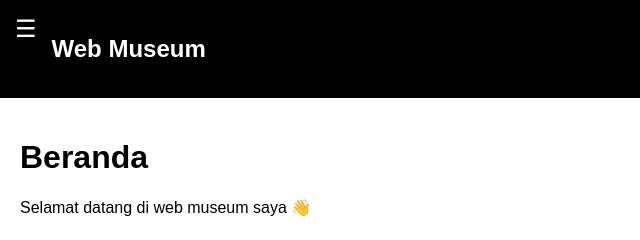
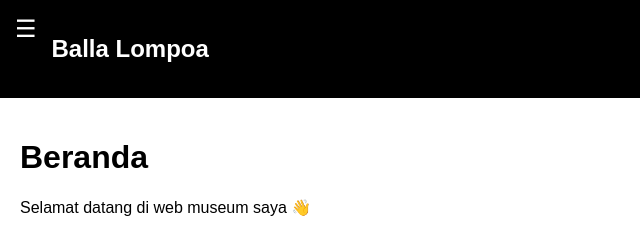
Before and after one commit to RiskiApriliana/web-museum, a plain HTML site: page index.html in a window 1280 px wide. Shown: the full height of the page, 0-640 px from the left. Drawn offline with Linux system fonts and the light colour scheme.

Commit message:
Update header title from 'Web Museum' to 'Balla Lompoa'

```diff
--- a/index.html
+++ b/index.html
@@ -11,7 +11,7 @@
 <!-- Navbar -->
 <header class="navbar">
     <span class="menu-btn" onclick="toggleMenu()">☰</span>
-    <h2>Web Museum</h2>
+    <h2>Balla Lompoa</h2>
 </header>
 
 <!-- Overlay -->
```
